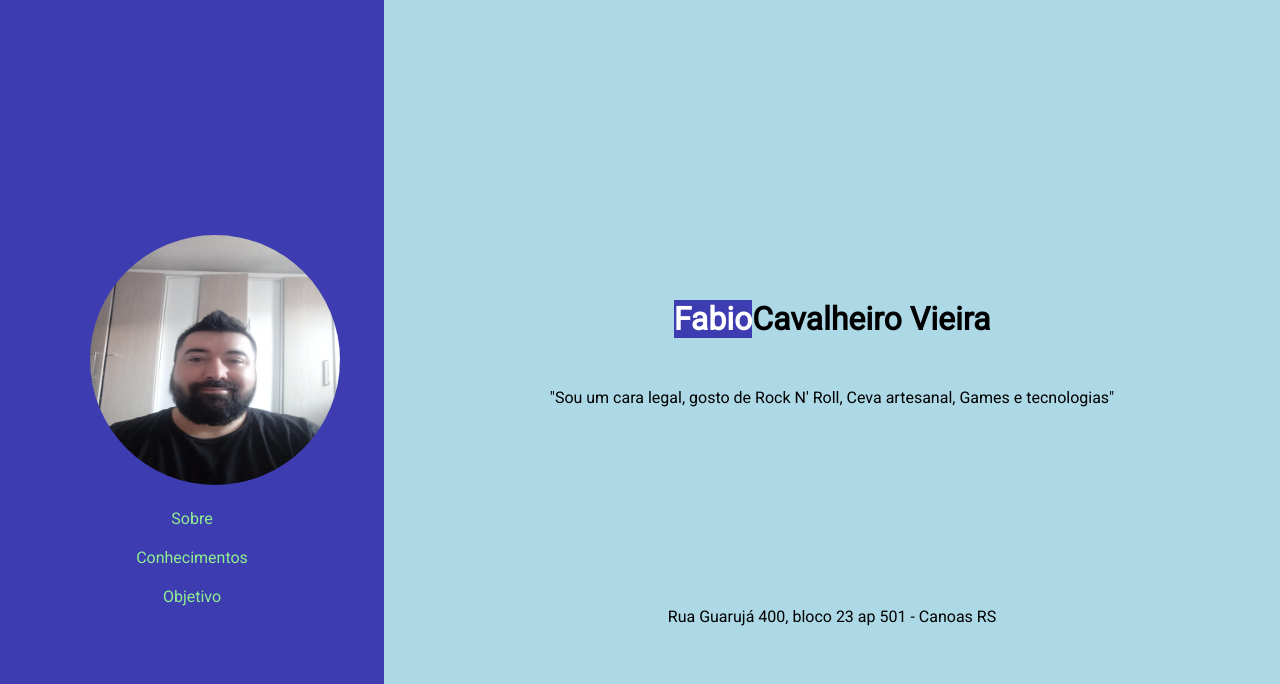
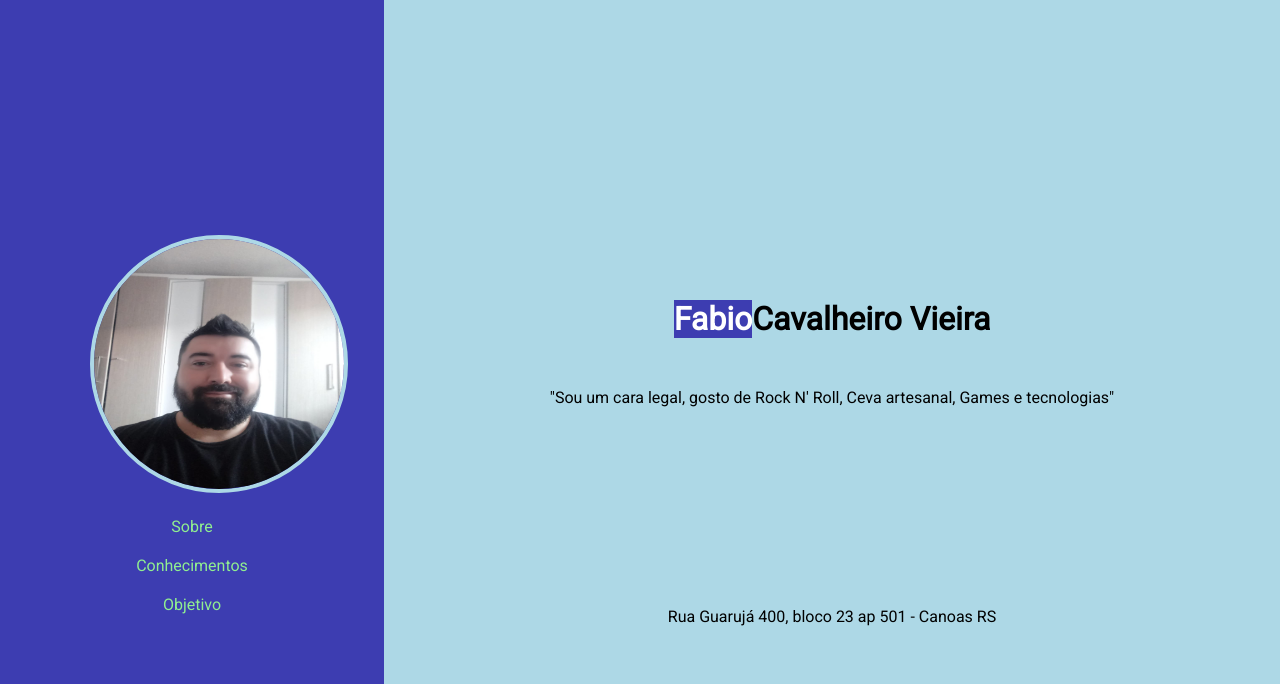
Before and after one commit to fabiocavalheiro/LandingPage, a plain HTML site: page index.html in a window 1280 px wide. Shown: the top 684 px of the page. Drawn offline with Linux system fonts and the light colour scheme.

Commit message:
atualização css

```diff
--- a/css/style.css
+++ b/css/style.css
@@ -21,6 +21,7 @@
     width: 250px;
     height: 250px;
     border-radius: 50%;
+    border: solid 4px lightblue;
     margin-left: 90px;
     margin-top: 235px;
 }
```
